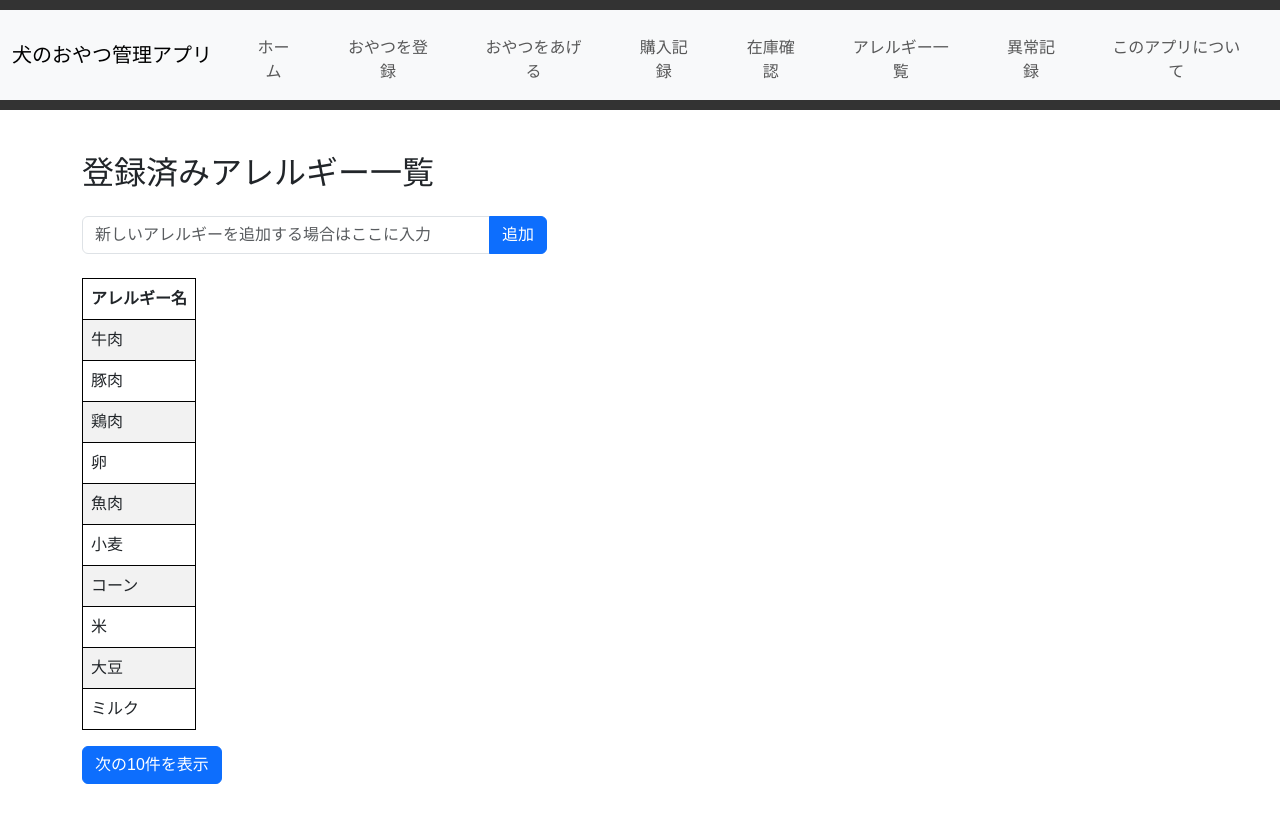
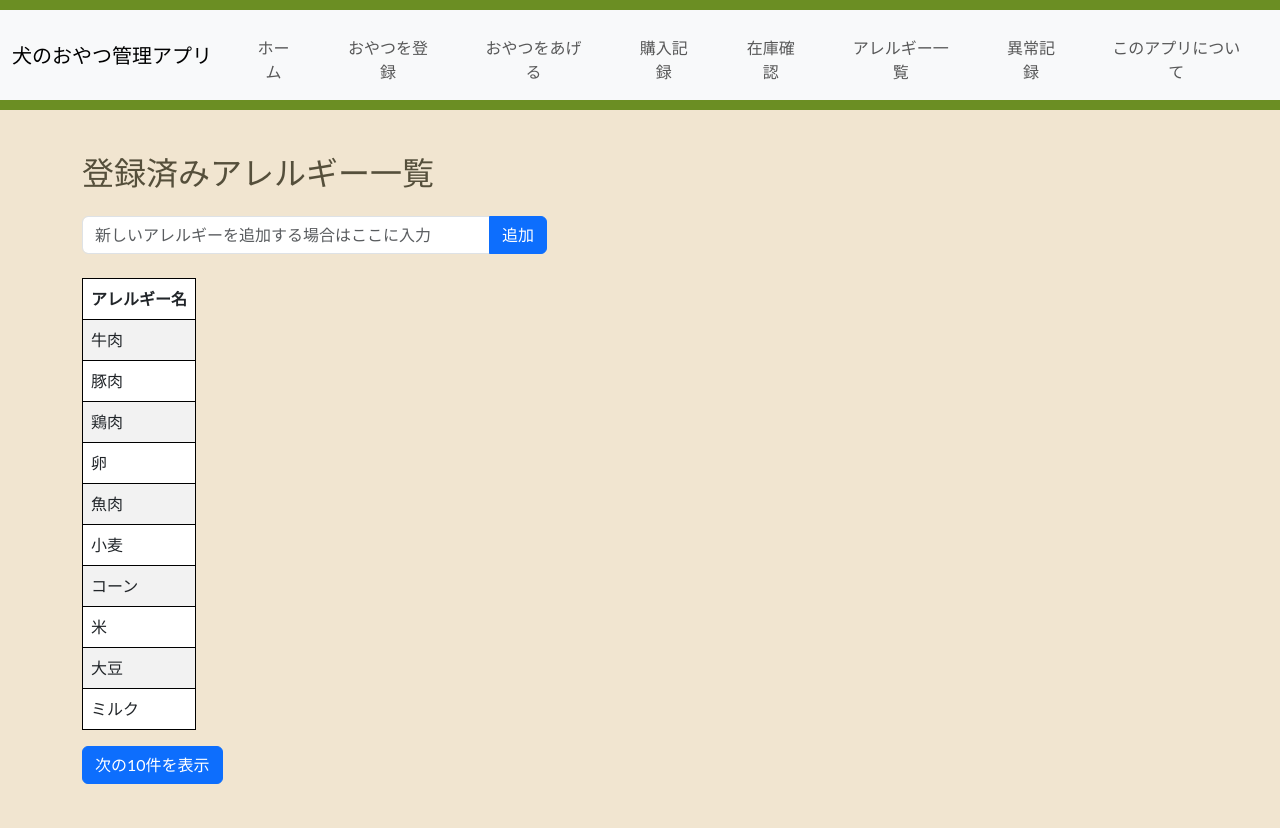
Before and after one commit to koudaihirose/dog_treat, a Flask app: page /allergies in a window 1280 px wide. Run offline with Flask 3, Linux system fonts and the light colour scheme; data comes from the database, SQL or seed files in the repository; some libraries are stand-ins or nearby versions.

Commit message:
css調整

```diff
--- a/static/style.css
+++ b/static/style.css
@@ -1,21 +1,34 @@
 
 body {
-    font-family: Arial, sans-serif;
+    font-family: 'Lato', 'Georgia', serif;
+    background-color: #f1e5d0;
+    color: #4a4a4a;
 }
 
 header {
-    background-color: #333;
-    color: white;
+    background-color: #6B8E23;
+    color: #EAE7D6;
     padding: 10px 0;
     text-align: center;
 }
-
+h1, h2, h3 {
+    font-family: 'Georgia', serif;
+    color: #554f3b;  /* アースカラーに合うブラウン系 */
+}
+p {
+    font-family: 'Lato', sans-serif;
+    line-height: 1.6;
+    color: #333;
+}
 header h1 {
     margin: 0;
     font-size: 24px;
 }
+.navbar navbar-expand-lg navbar-light bg-light{
+    background-color: #9CAD8B;
+}
+nav ul {
 
-nav ul {
     list-style: none;
     padding: 0;
     margin: 10px 0;
@@ -28,7 +41,7 @@ nav ul li {
 }
 
 nav ul li a {
-    color: white;
+    color: #EAE7D6;
     text-decoration: none;
     font-size: 18px;
 }
```
